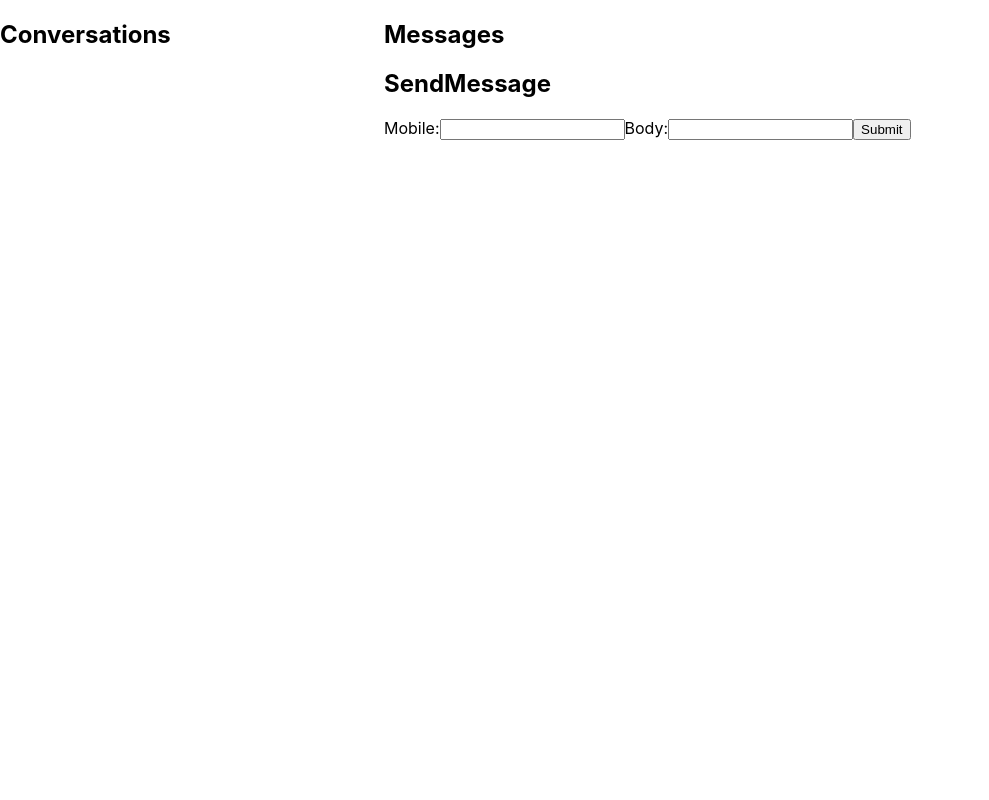
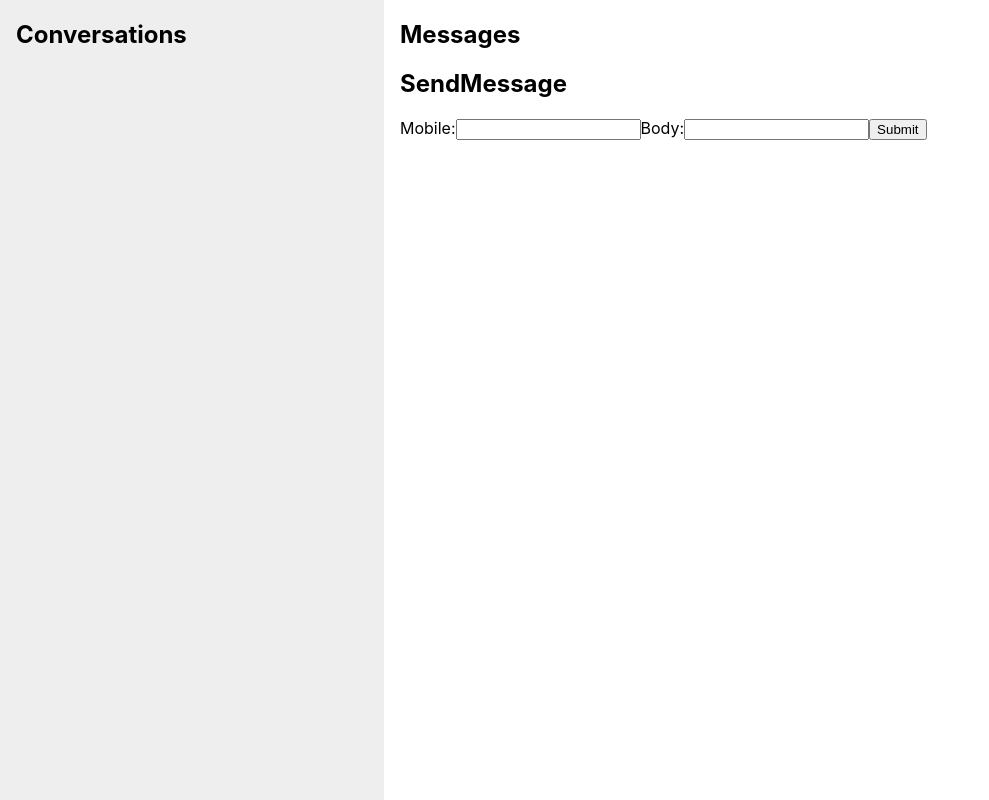
Before and after one commit to johnchaffee/ziplio, a React (Create React App) app in the folder client/: page / in a window 1280 px wide. Shown: the whole page, without its empty margins (0-989 px from the left). Built offline with nearby package versions, Linux system fonts and the light colour scheme; no server answers.

Commit message:
CSS box-sizing: border-box

```diff
--- a/client/src/App.css
+++ b/client/src/App.css
@@ -1,3 +1,7 @@
+* {
+  box-sizing: border-box;
+}
+
 html, body, #root {
   width: 100%;
   height: 100%;
@@ -12,12 +16,15 @@ html, body, #root {
   float: left;
   width: 30%;
   height: 100%;
+  background-color: #eee;
+  padding: 0 1rem;
 }
 
 .SplitPane-right {
   float: left;
   width: 70%;
   height: 100%;
+  padding: 0 1rem;
 }
 
 .Contacts {
```
